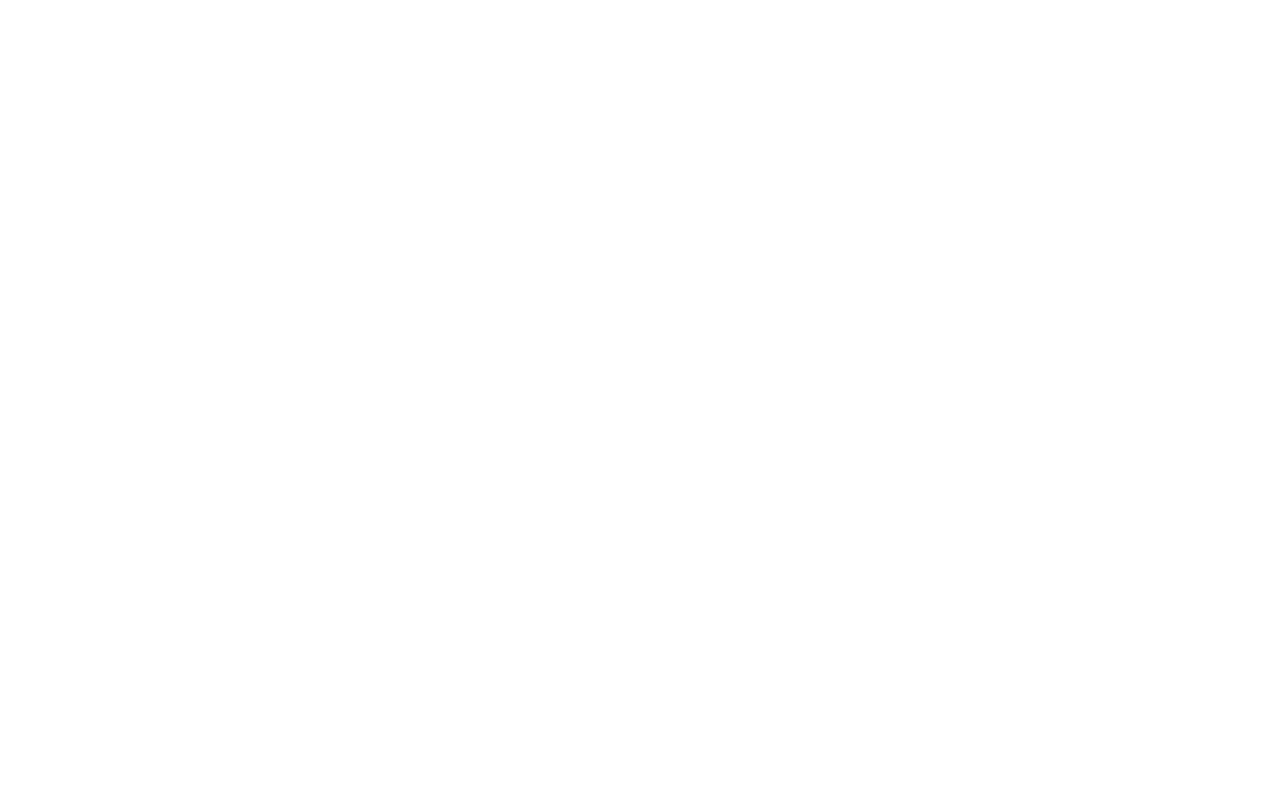
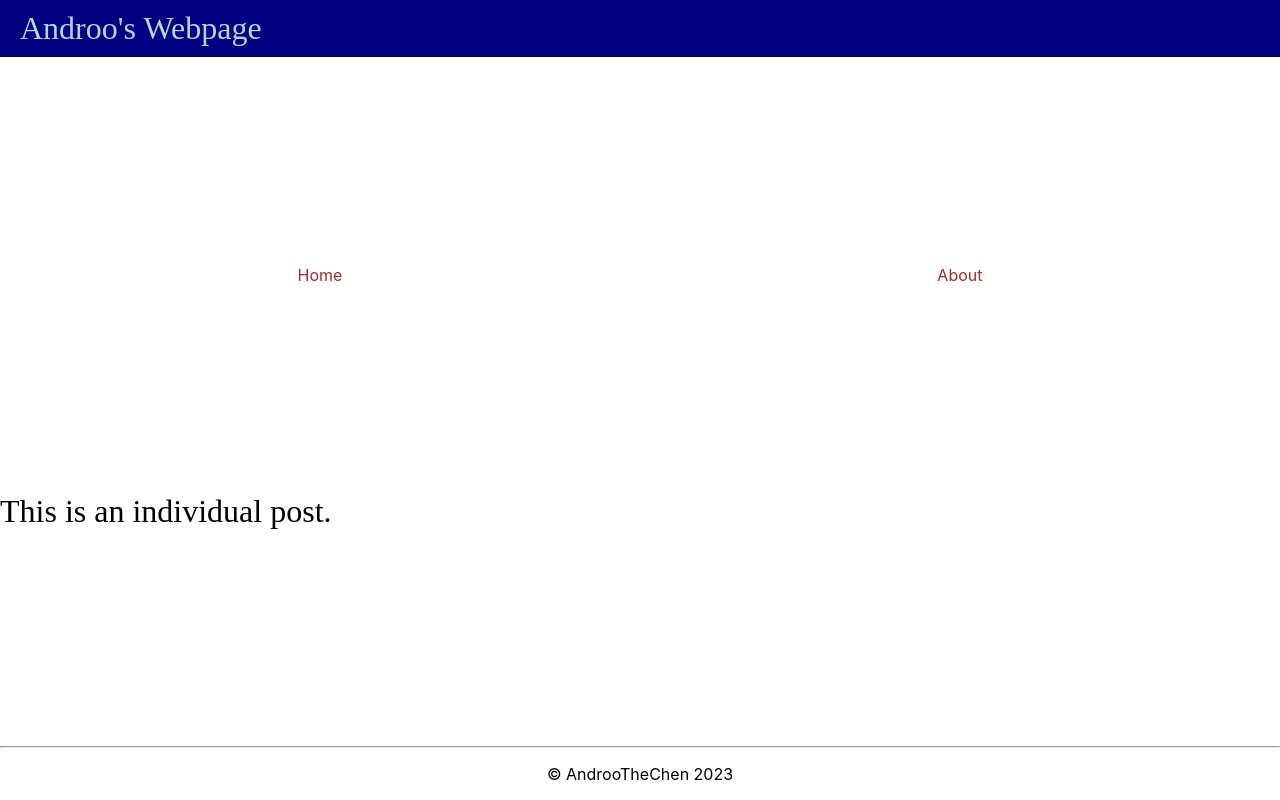
Before and after one commit to AndrooTheChen/androo-site, a React (Create React App) app: page /post/1672380000 in a window 1280 px wide. Before the commit this address had no page. Built offline with nearby package versions, Linux system fonts and the light colour scheme.

Commit message:
added page not found

```diff
--- a/src/App.js
+++ b/src/App.js
@@ -2,6 +2,8 @@
 import './App.css';
 import Home from './pages/home';
 import About from './pages/about';
+import Post from './pages/post';
+import NotFound from "./pages/notfound";
 
 import {
   BrowserRouter as Router,
@@ -16,6 +18,8 @@
           <Routes>
               <Route exact path="/" element={<Home/>} />
               <Route path="/about" element={<About/>} />
+              <Route path="/post/:id" element={<Post/>} />
+              <Route path="/*" element={<NotFound/>} />
           </Routes>
         </Router>
     </div>
--- /dev/null
+++ b/src/pages/notfound.js
@@ -0,0 +1,14 @@
+import React from "react"
+import Layout from "../components/layout"
+
+import "./pages.css"
+
+const NotFound = () => {
+    return (
+        <Layout>
+            <h1 className="notfound">The page you are looking for does not exist!</h1>
+        </Layout>
+    )
+}
+
+export default NotFound
--- a/src/pages/pages.css
+++ b/src/pages/pages.css
@@ -9,3 +9,7 @@
     margin: auto;
     text-align: center;
 }
+
+.notfound {
+    text-align: center;
+}
--- /dev/null
+++ b/src/pages/post.js
@@ -0,0 +1,23 @@
+import React from "react";
+import Layout from "../components/layout"
+
+import { Navigate, useParams } from "react-router-dom"
+
+const Post = () => {
+    // Get the ID used in the dynamic route and make sure it's valid.
+    // For now we're just saying a valid page has an integer ID.
+    // TODO make this better.
+    const { id } = useParams()
+    const validId = parseInt(id)
+    if (!validId) {
+        return <Navigate to="/404" />
+    }
+
+    return (
+        <Layout>
+            <h1>This is an individual post.</h1>
+        </Layout>
+    )
+}
+
+export default Post
```
